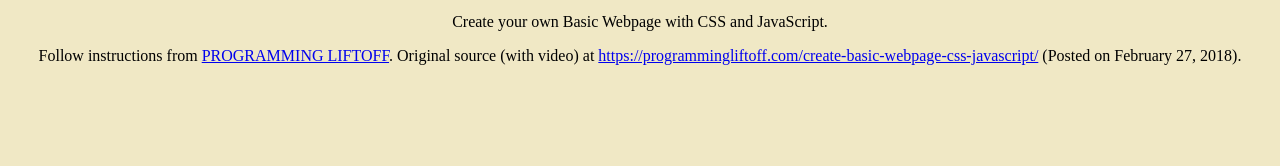
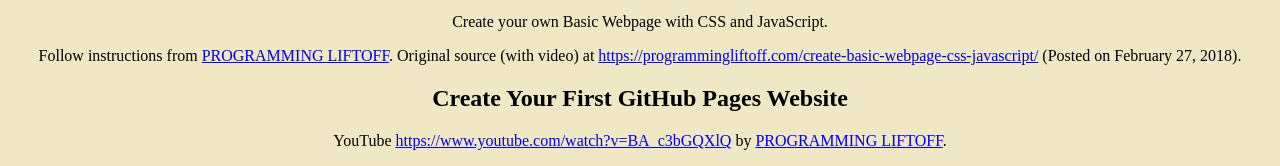
Before and after one commit to jxcoaching/github-pages-first-upload, a plain HTML site: page index.html in a window 1280 px wide. Shown: the part 675-841 px from the top of the page. Before the commit the page ends 800 px from the top, so only its background shows below. Drawn offline with Linux system fonts and the light colour scheme.

Commit message:
Update index.html
Added how-to "Create Your First GitHub Pages Website"

```diff
--- a/index.html
+++ b/index.html
@@ -38,6 +38,9 @@
     <p>Create your own Basic Webpage with CSS and JavaScript.</p>
     <p>Follow instructions from <a href="https://programmingliftoff.com/">PROGRAMMING LIFTOFF</a>. Original source (with video) at  <a href="https://programmingliftoff.com/create-basic-webpage-css-javascript/">https://programmingliftoff.com/create-basic-webpage-css-javascript/</a> (Posted on February 27, 2018).</p>
 
+    <h2>Create Your First GitHub Pages Website</h2>
+    <p>YouTube <a href="https://www.youtube.com/watch?v=BA_c3bGQXlQ">https://www.youtube.com/watch?v=BA_c3bGQXlQ</a> by <a href="https://programmingliftoff.com/">PROGRAMMING LIFTOFF</a>.</p>
+
     <script async src="./js/index.js"></script>
   </body>
 </html>
```
